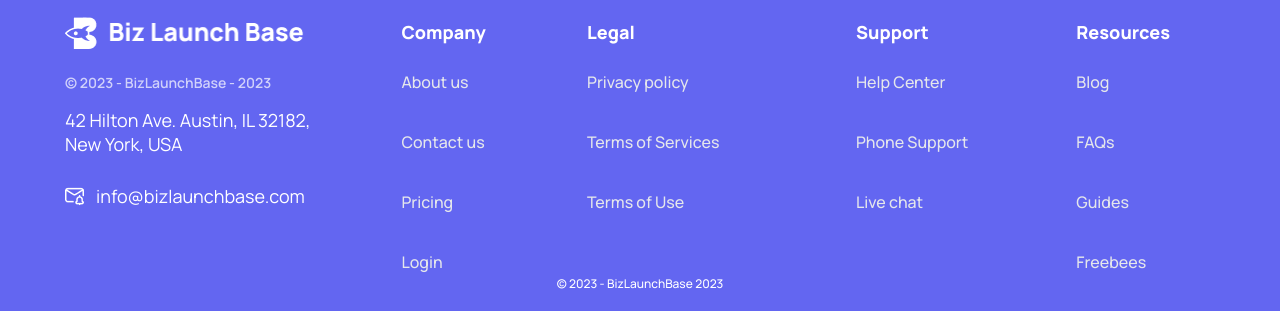
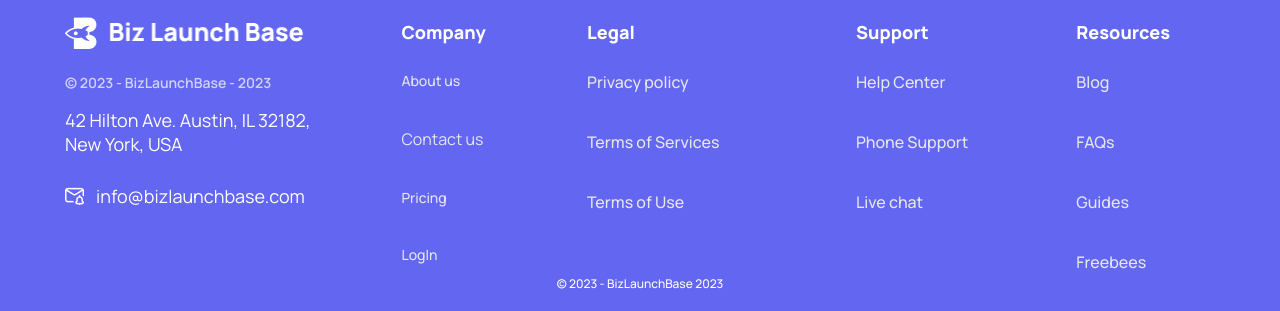
Before and after one commit to Iqtidartara/Biz-Launchbase, a Next.js app: page / in a window 1280 px wide. Shown: the part 5560-5871 px from the top of the page. Built offline with nearby package versions, Linux system fonts and the light colour scheme.

Commit message:
Refactor: change in css

```diff
--- a/components/Footer.tsx
+++ b/components/Footer.tsx
@@ -49,7 +49,7 @@ function Footer() {
                         Company
                       </h2>
                       <div className="items-start flex w-[95px] max-w-full grow flex-col mt-6 self-start">
-                        <p className="justify-center text-gray-200 text-base font-medium self-start">
+                        <p className="justify-center text-gray-200 text-[14px] font-medium self-start">
                           <Link
                             href="https://privatily.com/about-us/"
                             target="_blank"
@@ -57,14 +57,14 @@ function Footer() {
                             About us
                           </Link>
                         </p>
-                        <p className="justify-center text-gray-200 text-base font-medium mt-9 self-start">
+                        <p className="justify-center text-gray-200 text-[14px]font-medium mt-9 self-start">
                           Contact us
                         </p>
-                        <p className="justify-center text-gray-200 text-base font-medium mt-9 self-start">
+                        <p className="justify-center text-gray-200 text-[14px] font-medium mt-9 self-start">
                           Pricing
                         </p>
-                        <p className="justify-center text-gray-200 text-base font-medium mt-9 self-start">
-                          Login
+                        <p className="justify-center text-gray-200 text-[14px] font-medium mt-9 self-start">
+                          LogIn
                         </p>
                       </div>
                     </div>
```
